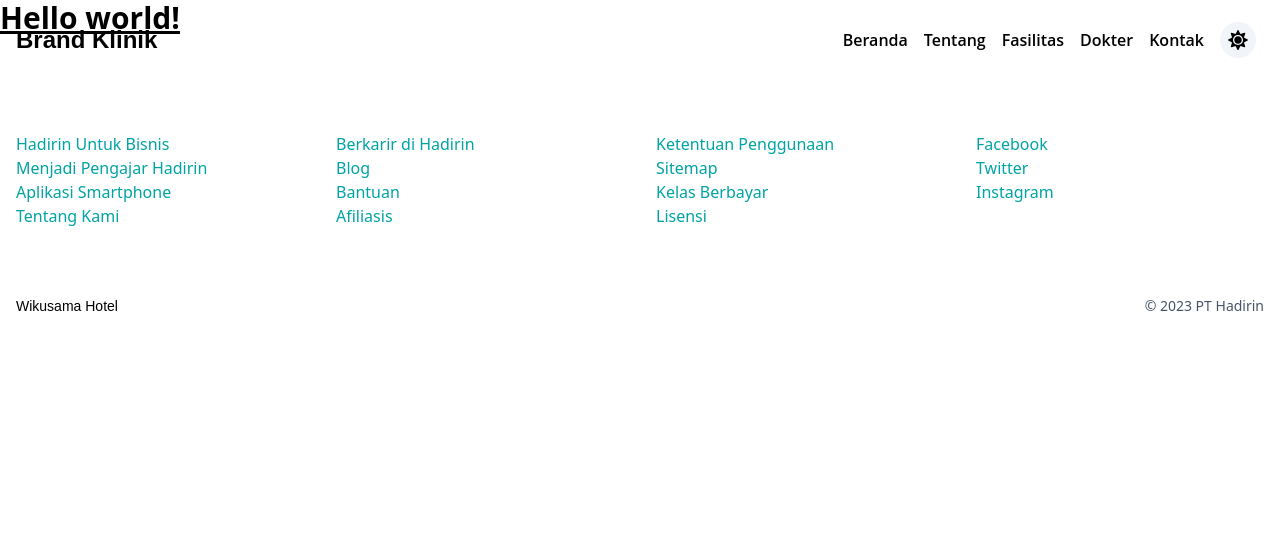
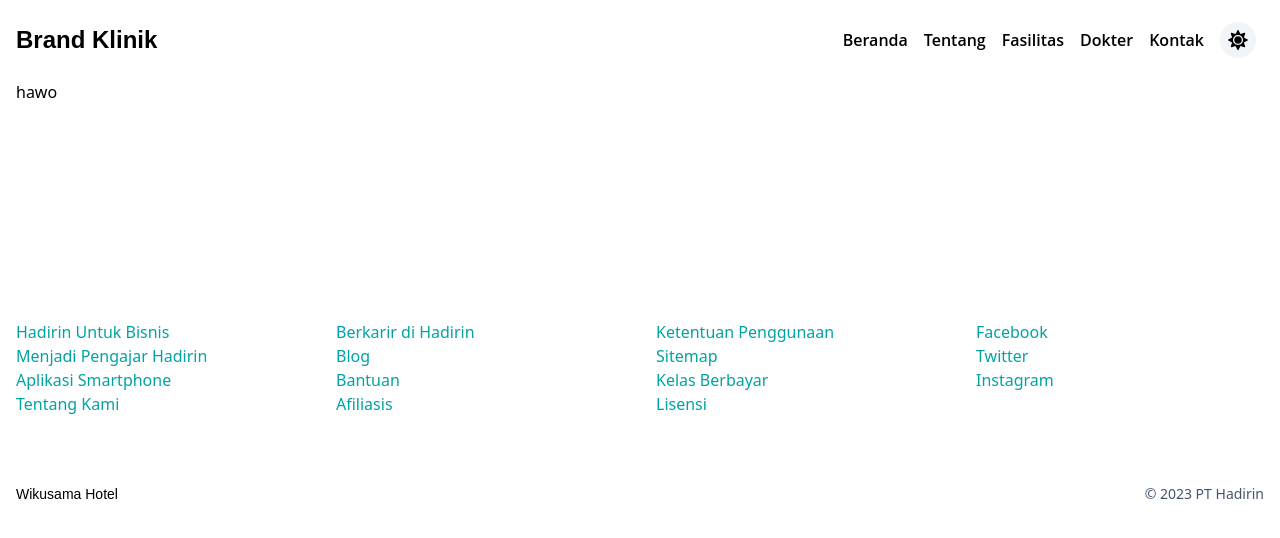
Before and after one commit to nuflakbrr/nouklinik, a Next.js app: page / in a window 1280 px wide. Shown: the top 538 px of the page. Built offline with nearby package versions, Linux system fonts and the light colour scheme.

Commit message:
feat: implement index page with architecture project

```diff
--- /dev/null
+++ b/src/components/Containers/Home/Home.tsx
@@ -0,0 +1,20 @@
+import { FC } from 'react';
+import Head from 'next/head';
+
+import TopSection from './components/Top';
+
+const ContainerHome: FC = () => {
+  return (
+    <>
+      <Head>
+        <title>Beranda - Klinik</title>
+      </Head>
+
+      <main className="bg-white dark:bg-slate-900 pt-20 pb-20">
+        <TopSection />
+      </main>
+    </>
+  );
+};
+
+export default ContainerHome;
--- /dev/null
+++ b/src/components/Containers/Home/components/Top.tsx
@@ -0,0 +1,20 @@
+import { FC } from 'react';
+// import Link from 'next/link';
+
+const TopSection: FC = () => {
+  return (
+    <section>
+      <div className="max-w-7xl mx-auto">
+        <div className="container">
+          <div className="flex flex-wrap">
+            <div className="mb-10 w-full px-4 lg:w-1/2">
+              <h1>hawo</h1>
+            </div>
+          </div>
+        </div>
+      </div>
+    </section>
+  );
+};
+
+export default TopSection;
--- a/src/pages/index.tsx
+++ b/src/pages/index.tsx
@@ -1,20 +1,8 @@
-import type { NextPage } from 'next';
-import Head from 'next/head';
+import { FC } from 'react';
+import ContainerHome from '../components/Containers/Home/Home';
 
-const Home: NextPage = () => {
-  return (
-    <div className="">
-      <Head>
-        <title>Create Next App</title>
-        <meta name="description" content="Generated by create next app" />
-        <link rel="icon" href="/favicon.ico" />
-      </Head>
-
-      <main className="">
-        <h1 className="text-3xl font-bold underline">Hello world!</h1>
-      </main>
-    </div>
-  );
+const Home: FC = () => {
+  return <ContainerHome />;
 };
 
 export default Home;
```
